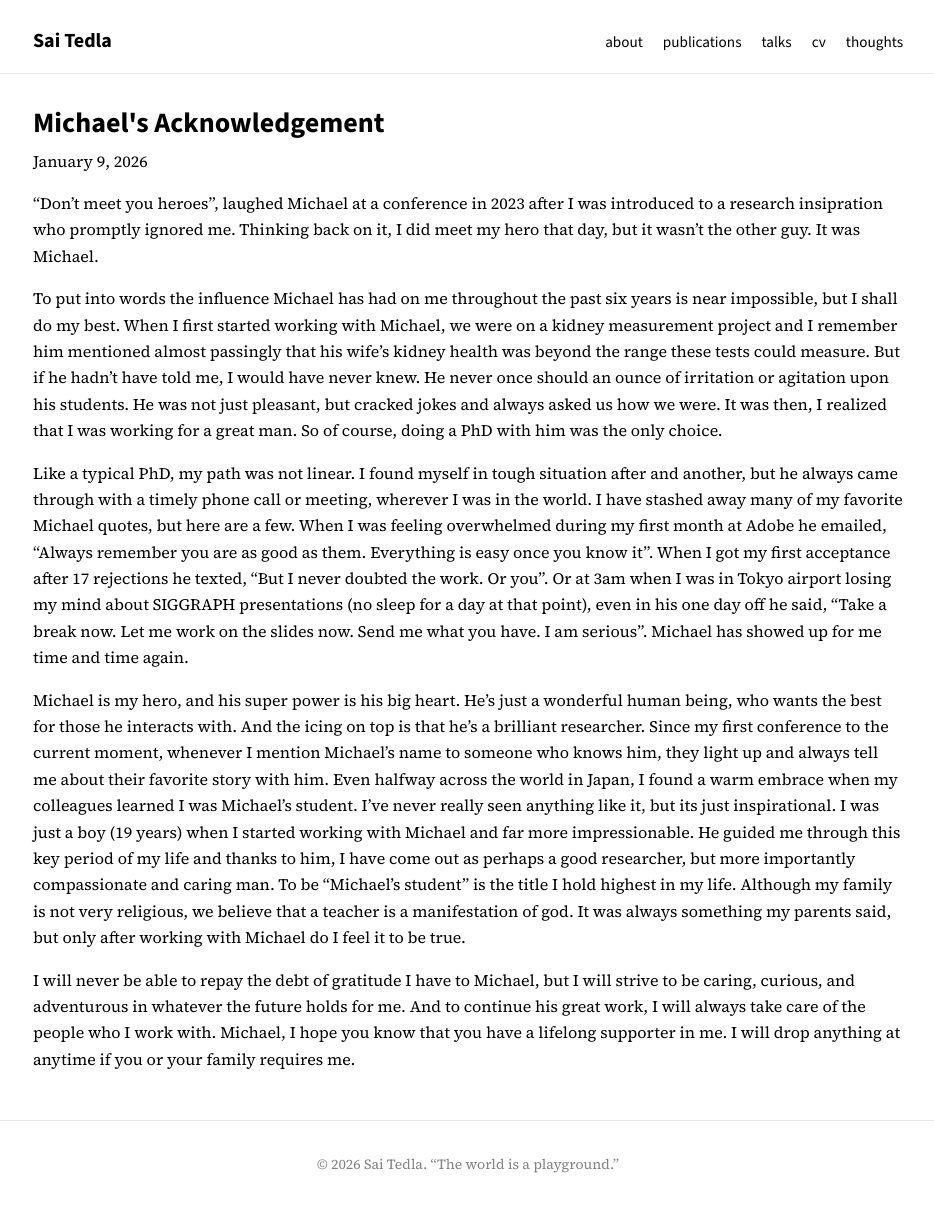
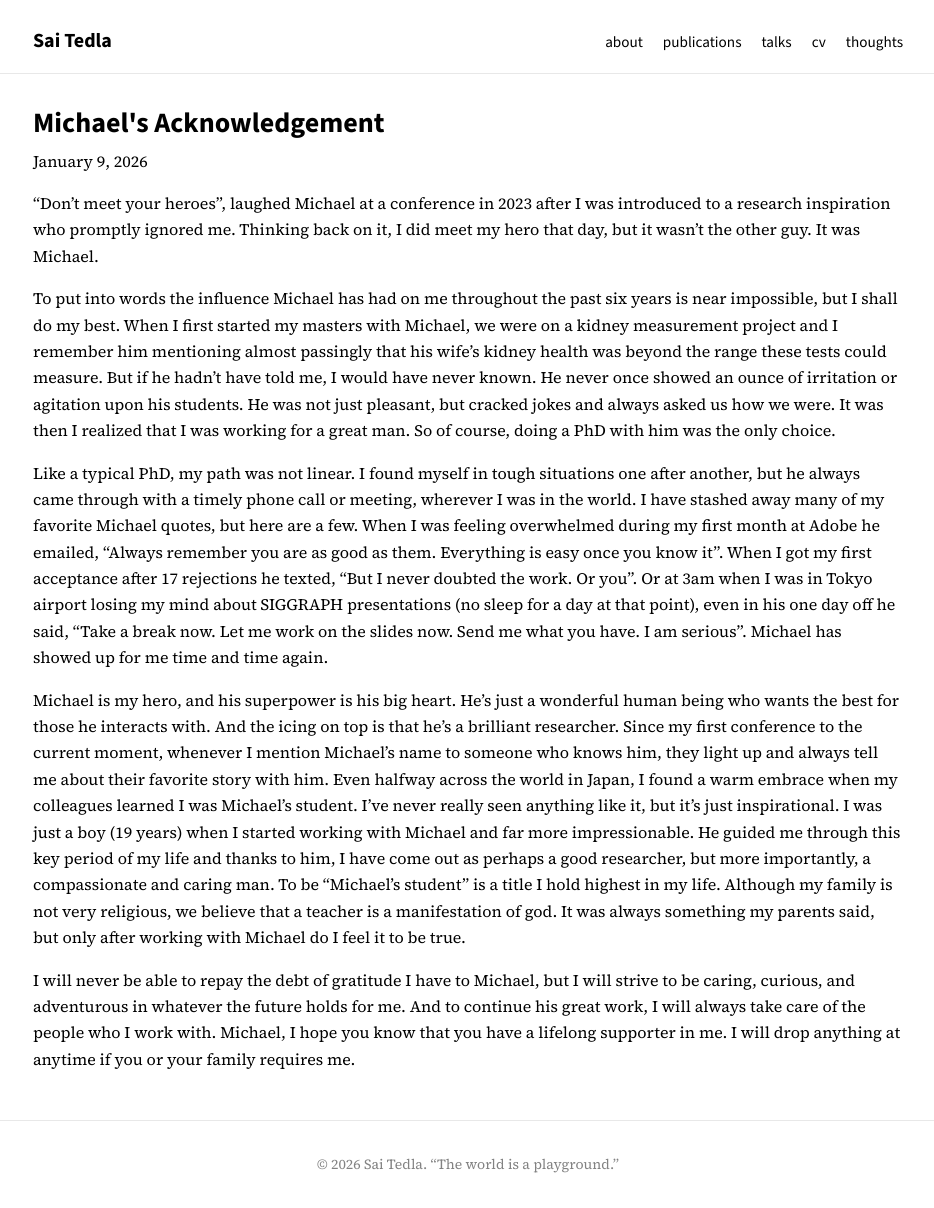
Before and after one commit to tedlasai/tedlasai.github.io, a Jekyll site: the page built from _posts/2026-01-09-thought-michaeljan92026.markdown, in a window 1280 px wide. Shown: the whole page, without its empty margins (172-1106 px from the left). Built offline with Jekyll 4.4.1, drawn with Linux system fonts in a browser that asks for light colours; nearby versions of some CDN libraries; a style sheet for code colours, icons or effects is not loaded.

Commit message:
Update Michael's acknowledgement with thesis grammar fixes.
Co-authored-by: Cursor <cursoragent@cursor.com>

```diff
--- a/_posts/2026-01-09-thought-michaeljan92026.markdown
+++ b/_posts/2026-01-09-thought-michaeljan92026.markdown
@@ -7,12 +7,12 @@ categories: thoughts
 nav: false
 ---
 
-"Don't meet you heroes", laughed Michael at a conference in 2023 after I was introduced to a research insipration who promptly ignored me. Thinking back on it, I did meet my hero that day, but it wasn't the other guy. It was Michael.
+"Don't meet your heroes", laughed Michael at a conference in 2023 after I was introduced to a research inspiration who promptly ignored me. Thinking back on it, I did meet my hero that day, but it wasn't the other guy. It was Michael.
 
-To put into words the influence Michael has had on me throughout the past six years is near impossible, but I shall do my best. When I first started working with Michael, we were on a kidney measurement project and I remember him mentioned almost passingly that his wife's kidney health was beyond the range these tests could measure. But if he hadn't have told me, I would have never knew. He never once should an ounce of irritation or agitation upon his students. He was not just pleasant, but cracked jokes and always asked us how we were. It was then, I realized that I was working for a great man. So of course, doing a PhD with him was the only choice.
+To put into words the influence Michael has had on me throughout the past six years is near impossible, but I shall do my best. When I first started my masters with Michael, we were on a kidney measurement project and I remember him mentioning almost passingly that his wife's kidney health was beyond the range these tests could measure. But if he hadn't have told me, I would have never known. He never once showed an ounce of irritation or agitation upon his students. He was not just pleasant, but cracked jokes and always asked us how we were. It was then I realized that I was working for a great man. So of course, doing a PhD with him was the only choice.
 
-Like a typical PhD, my path was not linear. I found myself in tough situation after and another, but he always came through with a timely phone call or meeting, wherever I was in the world. I have stashed away many of my favorite Michael quotes, but here are a few. When I was feeling overwhelmed during my first month at Adobe he emailed, "Always remember you are as good as them. Everything is easy once you know it". When I got my first acceptance after 17 rejections he texted, "But I never doubted the work. Or you". Or at 3am when I was in Tokyo airport losing my mind about SIGGRAPH presentations (no sleep for a day at that point), even in his one day off he said, "Take a break now. Let me work on the slides now. Send me what you have. I am serious". Michael has showed up for me time and time again.
+Like a typical PhD, my path was not linear. I found myself in tough situations one after another, but he always came through with a timely phone call or meeting, wherever I was in the world. I have stashed away many of my favorite Michael quotes, but here are a few. When I was feeling overwhelmed during my first month at Adobe he emailed, "Always remember you are as good as them. Everything is easy once you know it". When I got my first acceptance after 17 rejections he texted, "But I never doubted the work. Or you". Or at 3am when I was in Tokyo airport losing my mind about SIGGRAPH presentations (no sleep for a day at that point), even in his one day off he said, "Take a break now. Let me work on the slides now. Send me what you have. I am serious". Michael has showed up for me time and time again.
 
-Michael is my hero, and his super power is his big heart. He's just a wonderful human being, who wants the best for those he interacts with. And the icing on top is that he's a brilliant researcher. Since my first conference to the current moment, whenever I mention Michael's name to someone who knows him, they light up and always tell me about their favorite story with him. Even halfway across the world in Japan, I found a warm embrace when my colleagues learned I was Michael's student. I've never really seen anything like it, but its just inspirational. I was just a boy (19 years) when I started working with Michael and far more impressionable. He guided me through this key period of my life and thanks to him, I have come out as perhaps a good researcher, but more importantly compassionate and caring man. To be "Michael's student" is the title I hold highest in my life. Although my family is not very religious, we believe that a teacher is a manifestation of god. It was always something my parents said, but only after working with Michael do I feel it to be true.
+Michael is my hero, and his superpower is his big heart. He's just a wonderful human being who wants the best for those he interacts with. And the icing on top is that he's a brilliant researcher. Since my first conference to the current moment, whenever I mention Michael's name to someone who knows him, they light up and always tell me about their favorite story with him. Even halfway across the world in Japan, I found a warm embrace when my colleagues learned I was Michael's student. I've never really seen anything like it, but it's just inspirational. I was just a boy (19 years) when I started working with Michael and far more impressionable. He guided me through this key period of my life and thanks to him, I have come out as perhaps a good researcher, but more importantly, a compassionate and caring man. To be "Michael's student" is a title I hold highest in my life. Although my family is not very religious, we believe that a teacher is a manifestation of god. It was always something my parents said, but only after working with Michael do I feel it to be true.
 
 I will never be able to repay the debt of gratitude I have to Michael, but I will strive to be caring, curious, and adventurous in whatever the future holds for me. And to continue his great work, I will always take care of the people who I work with. Michael, I hope you know that you have a lifelong supporter in me. I will drop anything at anytime if you or your family requires me.
```
